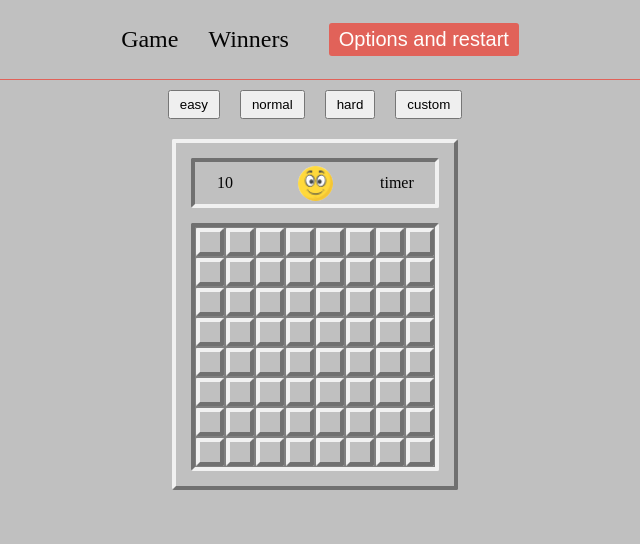
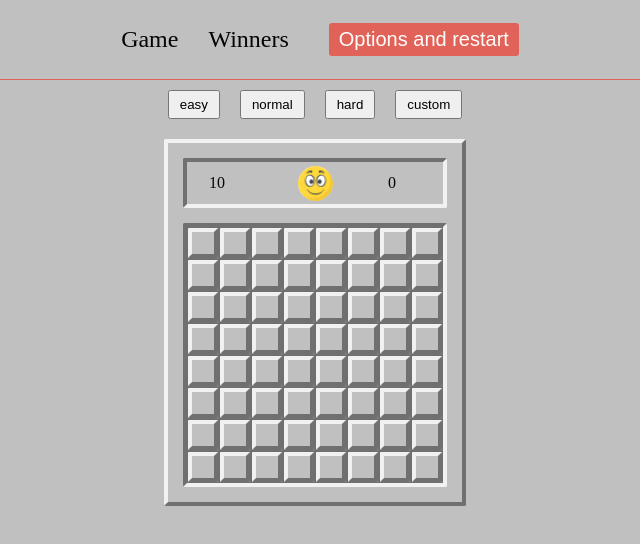
Before and after one commit to evg-zlg/sapper, a React (Vite) app: page / in a window 1280 px wide. Shown: the top 544 px of the page, without its empty margins (325-965 px from the left). Built offline with nearby package versions, Linux system fonts and the light colour scheme.

Commit message:
feat: add timer

```diff
--- a/src/components/GameBoard/Cell.tsx
+++ b/src/components/GameBoard/Cell.tsx
@@ -10,18 +10,9 @@ import wrongBomb from './icons/wrong-bomb-icon.png';
 import flagIcon from './icons/flag-icon.png';
 import questIcon from './icons/quest-icon.png';
 
-interface ICellFrame {
-  status: TCellStatus;
-}
-
-const CellFrame = styled.div<ICellFrame>`
-  border: 1px solid gray;
-  display: flex;
-  align-items: center;
-  justify-content: center;
-  background-color: ${(props) =>
-    props.status === 'bomb-boom' ? 'red' : 'inherit'};
-`;
+// interface ICellFrame {
+//   status: TCellStatus;
+// }
 
 interface ICellStyled {
   status: TCellStatus;
@@ -30,8 +21,8 @@ interface ICellStyled {
 }
 
 const CellStyled = styled.button<ICellStyled>`
-  width: 20px;
-  height: 20px;
+  width: 32px;
+  height: 32px;
   border: none;
   display: flex;
   justify-content: center;
@@ -39,12 +30,13 @@ const CellStyled = styled.button<ICellStyled>`
   user-select: none;
   font-size: 24px;
   font-weight: 900;
+  border: 1px solid var(--border-secondary-color);
   background-color: ${(props) =>
     props.status === 'bomb-boom' ? 'red' : 'inherit'};
   background-image: url(${(props) => props.icon});
   background-position: center center;
   background-repeat: no-repeat;
-  background-size: 80%;
+  background-size: 70%;
   color: ${(props) => palette.get(props.digit) || 'inherit'};
 `;
 
@@ -95,8 +87,7 @@ function Cell({ cell, clickCellHandle, clickContextCellHandle }: ICellProps) {
   }, [cell]);
 
   return (
-    <CellFrame status={cell.status}>
-      <Frame type={showFrame ? 'outside' : 'none'}>
+    // <CellFrame status={cell.status}>
       <CellStyled
         status={cell.status}
         digit={cell.content}
@@ -105,12 +96,13 @@ function Cell({ cell, clickCellHandle, clickContextCellHandle }: ICellProps) {
         onClick={clickButtonHandle}
         onContextMenu={clickContextButtonHandle}
       >
+        <Frame variant={showFrame ? 'cell' : 'none'}>
           {cell.status === 'around-bombs' && cell.content !== 0
             ? cell.content
             : ''}
+        </Frame>
       </CellStyled>
-      </Frame>
-    </CellFrame>
+    // </CellFrame>
   );
 }
 
--- a/src/components/GameBoard/Frame.tsx
+++ b/src/components/GameBoard/Frame.tsx
@@ -3,7 +3,7 @@ import styled, { css } from 'styled-components';
 import { TFrameType } from '../../types/types';
 
 interface IFrameStyled {
-  type: TFrameType;
+  variant: TFrameType;
 }
 
 const insideStyled = css`
@@ -19,6 +19,15 @@ const outsideStyled = css`
   border-bottom-color: var(--border-secondary-color);
 `;
 
+const cellStyled = css`
+  border-top-color: var(--border-primery-color);
+  border-left-color: var(--border-primery-color);
+  border-right-color: var(--border-secondary-color);
+  border-bottom-color: var(--border-secondary-color);
+  width: 100%;
+  height: 100%;
+`;
+
 const noneBorder = css`
   border: none;
 `;
@@ -26,22 +35,22 @@ const noneBorder = css`
 const FrameStyled = styled.div<IFrameStyled>`
   width: fit-content;
   height: fit-content;
-  /* margin: auto auto; */
   border-radius: 2px;
   border-width: 4px;
   border-style: solid;
-  ${(props) => (props.type === 'inside' ? insideStyled : '')}
-  ${(props) => (props.type === 'outside' ? outsideStyled : '')}
-  ${(props) => (props.type === 'none' ? noneBorder : '')}
+  ${(props) => (props.variant === 'inside' ? insideStyled : '')}
+  ${(props) => (props.variant === 'outside' ? outsideStyled : '')}
+  ${(props) => (props.variant === 'cell' ? cellStyled : '')}
+  ${(props) => (props.variant === 'none' ? noneBorder : '')}
 `;
 
 interface IFrame {
-  type: TFrameType;
-  children: ReactElement;
+  variant: TFrameType;
+  children: ReactElement | string | number;
 }
 
-function Frame({ type, children }: IFrame) {
-  return <FrameStyled type={type}>{children}</FrameStyled>;
+function Frame({ variant, children }: IFrame) {
+  return <FrameStyled variant={variant}>{children}</FrameStyled>;
 }
 
 export { Frame };
--- a/src/components/GameBoard/GameBoard.tsx
+++ b/src/components/GameBoard/GameBoard.tsx
@@ -19,11 +19,13 @@ import {
   selectState,
   updateOneCell,
   changeBombsLeft,
+  changeTimeleft,
 } from '../../store/reducers/gameSlice';
 
 import { ICell } from '../../types/types';
 import { Frame } from './Frame';
 import { GamePanel } from './GamePanel';
+import { useTimer } from '../../hooks/timer';
 
 interface IGridTemplateProps {
   col: number;
@@ -48,6 +50,7 @@ const GridTemplate = styled.div<IGridTemplateProps>`
 `;
 
 function GameBoard() {
+  const { startTimer, stopTimer, timeLeft } = useTimer();
   const dispatch = useAppDispatch();
   const { phase, boardParams, cells, bombsLeft } = useAppSelector(selectState);
 
@@ -103,7 +106,6 @@ function GameBoard() {
     }
 
     if (isVictory) {
-
       dispatch(changePhase('win'));
     }
   };
@@ -111,6 +113,7 @@ function GameBoard() {
   const clickCellHandle = (cell: ICell) => {
     if (phase === 'new' || phase === 'change-lvl') {
       startNewGame(cell);
+      startTimer();
     }
     if (phase === 'play' && cell.status === 'closed') {
       makeMove(cell);
@@ -143,6 +146,7 @@ function GameBoard() {
   };
 
   const restartGame = () => {
+    stopTimer();
     prepareNewGame();
     dispatch(changePhase('new'));
     dispatch(changeBombsLeft(boardParams.bombs));
@@ -151,22 +155,30 @@ function GameBoard() {
   useEffect(() => {
     if (phase === 'new' || phase === 'change-lvl') {
       restartGame();
+      stopTimer();
+      dispatch(changeTimeleft(0));
     }
     if (phase === 'win') {
       const newCells = openCellsAfterWin(cells);
       dispatch(changeCells(newCells));
+      stopTimer();
     }
     if (phase === 'lost') {
       const newCells = openBombAfterLost(cells);
       dispatch(changeCells(newCells));
+      stopTimer();
     }
   }, [phase]);
 
+  useEffect(() => {
+    dispatch(changeTimeleft(timeLeft));
+  }, [timeLeft]);
+
   return (
-    <Frame type="outside">
+    <Frame variant="outside">
       <Board>
         <GamePanel />
-        <Frame type="inside">
+        <Frame variant="inside">
           <GridTemplate col={boardParams.col} row={boardParams.row}>
             {cells.map((column) =>
               column.map((cell) => (
--- a/src/components/GameBoard/GamePanel.tsx
+++ b/src/components/GameBoard/GamePanel.tsx
@@ -51,7 +51,7 @@ const Timer = styled.div`
 
 function GamePanel() {
   const dispatch = useAppDispatch();
-  const { phase, bombsLeft } = useAppSelector(selectState);
+  const { phase, bombsLeft, timeLeft } = useAppSelector(selectState);
   const [smile, setSmile] = useState('');
 
   const clickRestartHandler = () => {
@@ -72,11 +72,11 @@ function GamePanel() {
 
   return (
     <Panel>
-      <Frame type="inside">
+      <Frame variant="inside">
         <Wrapper>
           <Moves>{bombsLeft}</Moves>
           <Restarter smile={smile} onClick={clickRestartHandler} />
-          <Timer>timer</Timer>
+          <Timer>{timeLeft}</Timer>
         </Wrapper>
       </Frame>
     </Panel>
--- /dev/null
+++ b/src/hooks/timer.ts
@@ -0,0 +1,38 @@
+import { useEffect, useState } from 'react';
+
+function useTimer() {
+  const [timeLeft, setTimeLeft] = useState(0);
+  const [timerId, setTimerId] = useState(0);
+  let startedTime = new Date();
+
+  const timerFunc = () => {
+    const now = new Date();
+    const letftTime = now.getSeconds() - startedTime.getSeconds();
+    setTimeLeft(letftTime);
+  };
+
+  const startTimer = () => {
+    startedTime = new Date();
+    clearInterval(timerId);
+    setTimerId(setInterval(timerFunc, 1000));
+  };
+
+  const stopTimer = () => {
+    setTimerId(0);
+    clearInterval(timerId);
+  };
+
+  useEffect(() => {
+    setTimerId(0);
+
+    return () => {
+      clearInterval(timerId);
+      setTimerId(0);
+      setTimeLeft(0);
+    };
+  }, []);
+
+  return { timeLeft, startTimer, stopTimer };
+}
+
+export { useTimer };
--- a/src/store/reducers/gameSlice.ts
+++ b/src/store/reducers/gameSlice.ts
@@ -13,6 +13,7 @@ interface initialStateProps extends IGameParams {
   phase: TGamePhase;
   currentLevel: TLevelType;
   bombsLeft: number;
+  timeLeft: number;
 }
 
 const initialState: initialStateProps = {
@@ -21,6 +22,7 @@ const initialState: initialStateProps = {
   phase: 'new',
   currentLevel: 'easy',
   bombsLeft: levels[0].bombs,
+  timeLeft: 0,
 };
 
 export const gameSlice = createSlice({
@@ -51,6 +53,9 @@ export const gameSlice = createSlice({
     changeBombsLeft(state, actions: PayloadAction<number>) {
       state.bombsLeft = actions.payload;
     },
+    changeTimeleft(state, actions: PayloadAction<number>) {
+      state.timeLeft = actions.payload;
+    },
   },
 });
 
@@ -62,6 +67,7 @@ export const {
   changeLevel,
   updateOneCell,
   changeBombsLeft,
+  changeTimeleft,
 } = gameSlice.actions;
 
 export const gameState = gameSlice.reducer;
--- a/src/types/types.ts
+++ b/src/types/types.ts
@@ -22,7 +22,7 @@ export type TLevelType = 'easy' | 'normal' | 'hard' | 'custom';
 
 export type TGamePhase = 'change-lvl' | 'new' | 'play' |  'lost' | 'win';
 
-export type TFrameType = 'inside' | 'outside' | 'none';
+export type TFrameType = 'inside' | 'outside' | 'cell' | 'none';
 
 export type IBoardParams = {
   col: number;
```
Also changed, not shown: src/hooks/game.ts (deleted, +0 -8 lines), src/components/GameBoard/icons/flag-icon.png. Lines whose indentation alone changed are shown as unchanged.
